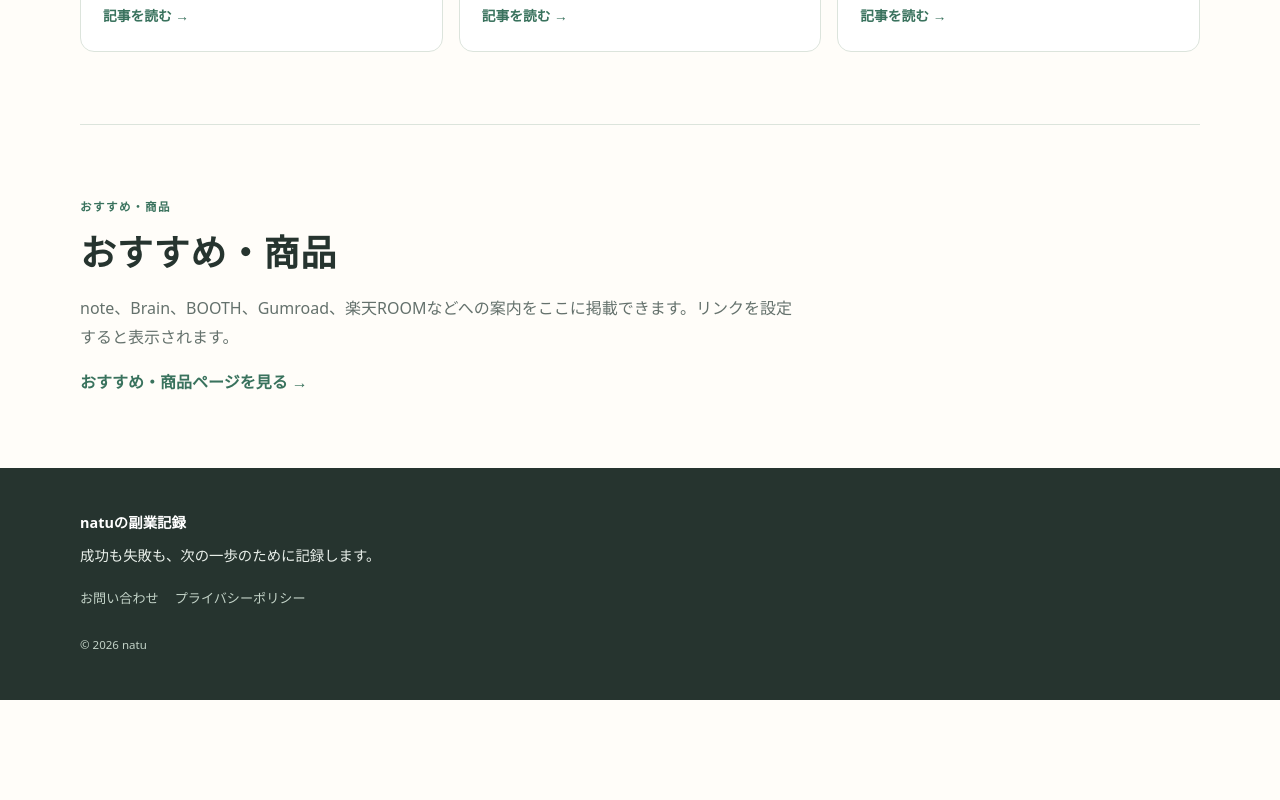
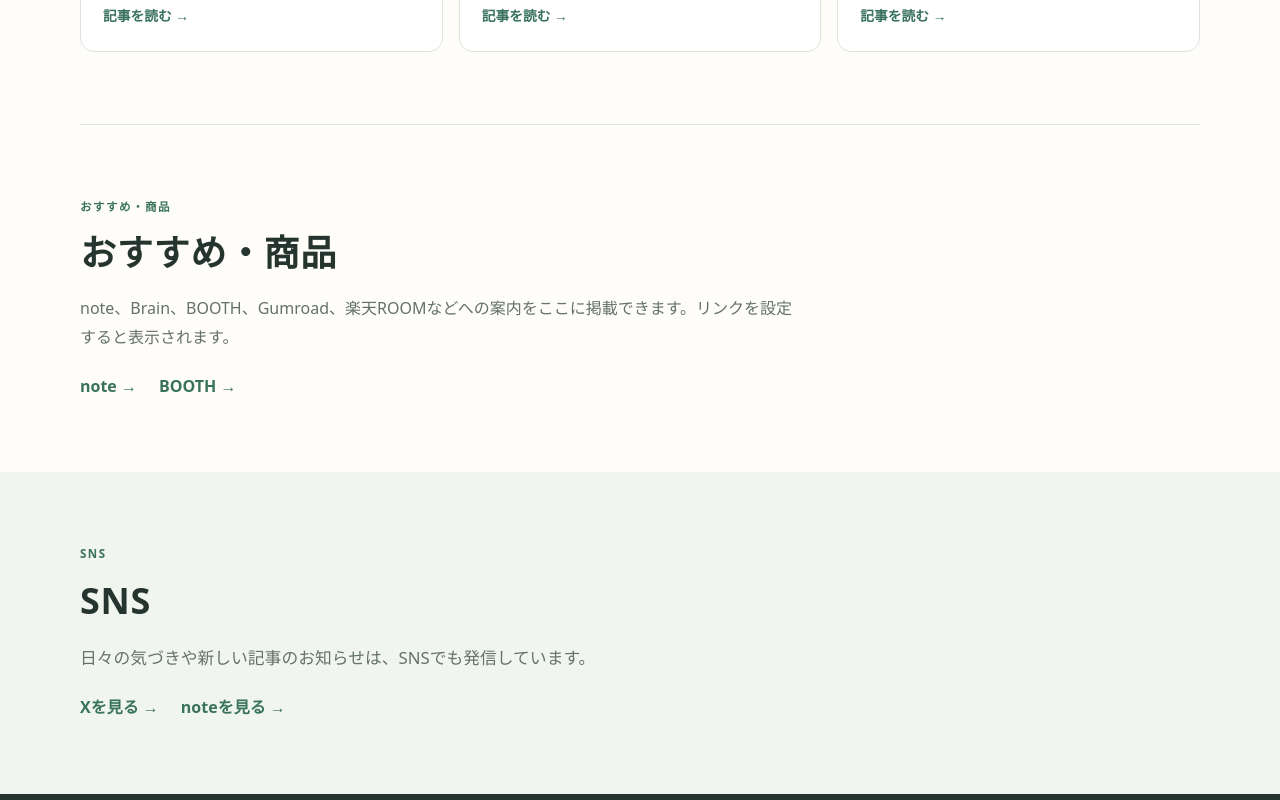
Before and after one commit to fukugyoai43-blip/natu-sidehustle-blog, a Next.js app: page / in a window 1280 px wide. Shown: the part 3120-3920 px from the top of the page. Before the commit the page ends 3820 px from the top, so only its background shows below. Built offline with nearby package versions, Linux system fonts and the light colour scheme; no server answers.

Commit message:
Add public service and social links

```diff
--- a/app/page.tsx
+++ b/app/page.tsx
@@ -3,11 +3,12 @@ import { categories } from "@/lib/categories";
 import { getAllPosts } from "@/lib/posts";
 import { PostCard } from "@/components/post-card";
 import { siteConfig } from "@/site.config";
-export default function Home() { const posts = getAllPosts(); const featured = posts.filter((post) => post.featured).slice(0, 5); const experience = posts.filter((post) => post.experience).slice(0, 4); const services = [{label:"note",href:siteConfig.links.note},{label:"Brain",href:siteConfig.links.brain},{label:"BOOTH",href:siteConfig.links.booth},{label:"Gumroad",href:siteConfig.links.gumroad},{label:"楽天ROOM",href:siteConfig.links.rakutenRoom}].filter((s) => s.href);
+export default function Home() { const posts = getAllPosts(); const featured = posts.filter((post) => post.featured).slice(0, 5); const experience = posts.filter((post) => post.experience).slice(0, 4); const services = [{label:"note",href:siteConfig.links.note},{label:"Brain",href:siteConfig.links.brain},{label:"BOOTH",href:siteConfig.links.booth},{label:"Gumroad",href:siteConfig.links.gumroad},{label:"楽天ROOM",href:siteConfig.links.rakutenRoom}].filter((s) => s.href); const socialLinks = [{label:"Threads",href:siteConfig.links.threads},{label:"X",href:siteConfig.links.x},{label:"note",href:siteConfig.links.note}].filter((s) => s.href);
  return <><section className="hero"><div className="shell"><p className="eyebrow">副業の実践記録</p><h1>{siteConfig.name}</h1><p className="hero-copy">AI・物販・SNS・デジタル販売。<br/>40代から実際に試している副業を、成功も失敗もそのまま記録しています。</p><div className="actions"><Link className="button" href="/about">はじめての方へ</Link><Link className="button button-secondary" href="/posts">最新の記事を見る</Link></div></div></section>
  <section className="section shell intro"><p className="eyebrow">このブログについて</p><h2>挑戦の途中を、飾らず残す。</h2><p>AI活用、物販、SNS、デジタル販売。実際にやってみた過程と、次に改善したいことを記録するブログです。</p><div className="inline-links"><Link href="/about">ブログについて →</Link><Link href="/profile">プロフィール →</Link></div></section>
  <section className="section tinted"><div className="shell"><div className="section-head"><div><p className="eyebrow">はじめての方へ</p><h2>まず読んでほしい記事</h2></div><Link href="/posts">すべて見る →</Link></div><div className="post-grid">{featured.map((post) => <PostCard key={post.slug} post={post}/>)}</div></div></section>
  <section className="section shell"><p className="eyebrow">カテゴリー</p><h2>カテゴリーから探す</h2><div className="category-grid">{categories.map((category) => <Link href={`/categories/${category.slug}`} className="category-card" key={category.slug}><h3>{category.name}</h3><p>{category.description}</p><span>記事を見る →</span></Link>)}</div></section>
  <section className="section tinted"><div className="shell"><div className="section-head"><div><p className="eyebrow">最新の記録</p><h2>最新の副業記録</h2></div><Link href="/posts">記事一覧へ →</Link></div><div className="post-grid">{posts.slice(0, 9).map((post) => <PostCard key={post.slug} post={post}/>)}</div></div></section>
  <section className="section shell"><p className="eyebrow">実践・体験記録</p><h2>実際にやってみた</h2><p className="lead">AI、Threads、BOOTH、物販。小さく試した実践と体験の記録です。</p><div className="post-grid">{experience.map((post) => <PostCard key={post.slug} post={post}/>)}</div></section>
- <section className="section shell cta"><p className="eyebrow">おすすめ・商品</p><h2>おすすめ・商品</h2><p>note、Brain、BOOTH、Gumroad、楽天ROOMなどへの案内をここに掲載できます。リンクを設定すると表示されます。</p>{services.length ? <div className="inline-links">{services.map((s) => <a href={s.href} key={s.label}>{s.label} →</a>)}</div> : <Link href="/recommendations" className="text-link">おすすめ・商品ページを見る →</Link>}</section></>; }
+ <section className="section shell cta"><p className="eyebrow">おすすめ・商品</p><h2>おすすめ・商品</h2><p>note、Brain、BOOTH、Gumroad、楽天ROOMなどへの案内をここに掲載できます。リンクを設定すると表示されます。</p>{services.length ? <div className="inline-links">{services.map((s) => <a href={s.href} key={s.label} target="_blank" rel="noopener noreferrer">{s.label} →</a>)}</div> : <Link href="/recommendations" className="text-link">おすすめ・商品ページを見る →</Link>}</section>
+ <section className="section tinted"><div className="shell"><p className="eyebrow">SNS</p><h2>SNS</h2><p className="lead">日々の気づきや新しい記事のお知らせは、SNSでも発信しています。</p>{socialLinks.length ? <div className="inline-links">{socialLinks.map((s) => <a href={s.href} key={s.label} target="_blank" rel="noopener noreferrer">{s.label}を見る →</a>)}</div> : <p>リンクは準備中です。</p>}</div></section></>; }
--- a/app/recommendations/page.tsx
+++ b/app/recommendations/page.tsx
@@ -1,2 +1,2 @@
 import type { Metadata } from "next"; import { siteConfig } from "@/site.config"; export const metadata:Metadata={title:"おすすめ・商品",description:"natuのおすすめ・商品への案内ページ。",alternates:{canonical:"/recommendations"}};
-export default function Recommendations(){const items=[['note',siteConfig.links.note],['Brain',siteConfig.links.brain],['BOOTH',siteConfig.links.booth],['Gumroad',siteConfig.links.gumroad],['楽天ROOM',siteConfig.links.rakutenRoom]];return <div className="shell page prose"><p className="eyebrow">おすすめ・商品</p><h1>おすすめ・商品</h1><p>実際に作った商品や、紹介したいものを掲載するページです。リンク先の内容・価格・条件が分かる形でご案内します。</p><div className="link-list">{items.map(([label,href])=>href?<a key={label} href={href}>{label}を見る →</a>:<p key={label}>{label}：準備中</p>)}</div></div>}
+export default function Recommendations(){const items=[['note',siteConfig.links.note],['Brain',siteConfig.links.brain],['BOOTH',siteConfig.links.booth],['Gumroad',siteConfig.links.gumroad],['楽天ROOM',siteConfig.links.rakutenRoom]];return <div className="shell page prose"><p className="eyebrow">おすすめ・商品</p><h1>おすすめ・商品</h1><p>実際に作った商品や、紹介したいものを掲載するページです。リンク先の内容・価格・条件が分かる形でご案内します。</p><div className="link-list">{items.map(([label,href])=>href?<a key={label} href={href} target="_blank" rel="noopener noreferrer">{label}を見る →</a>:<p key={label}>{label}：準備中</p>)}</div></div>}
--- a/site.config.ts
+++ b/site.config.ts
@@ -6,10 +6,10 @@ export const siteConfig = {
   author: "natu",
   links: {
     threads: "",
-    x: "",
-    note: "",
+    x: "https://x.com/fukugyo_ai_43",
+    note: "https://note.com/fukugyo_ai_43",
     brain: "",
-    booth: "",
+    booth: "https://fukugyoai43.booth.pm/",
     gumroad: "",
     rakutenRoom: "",
   },
```
